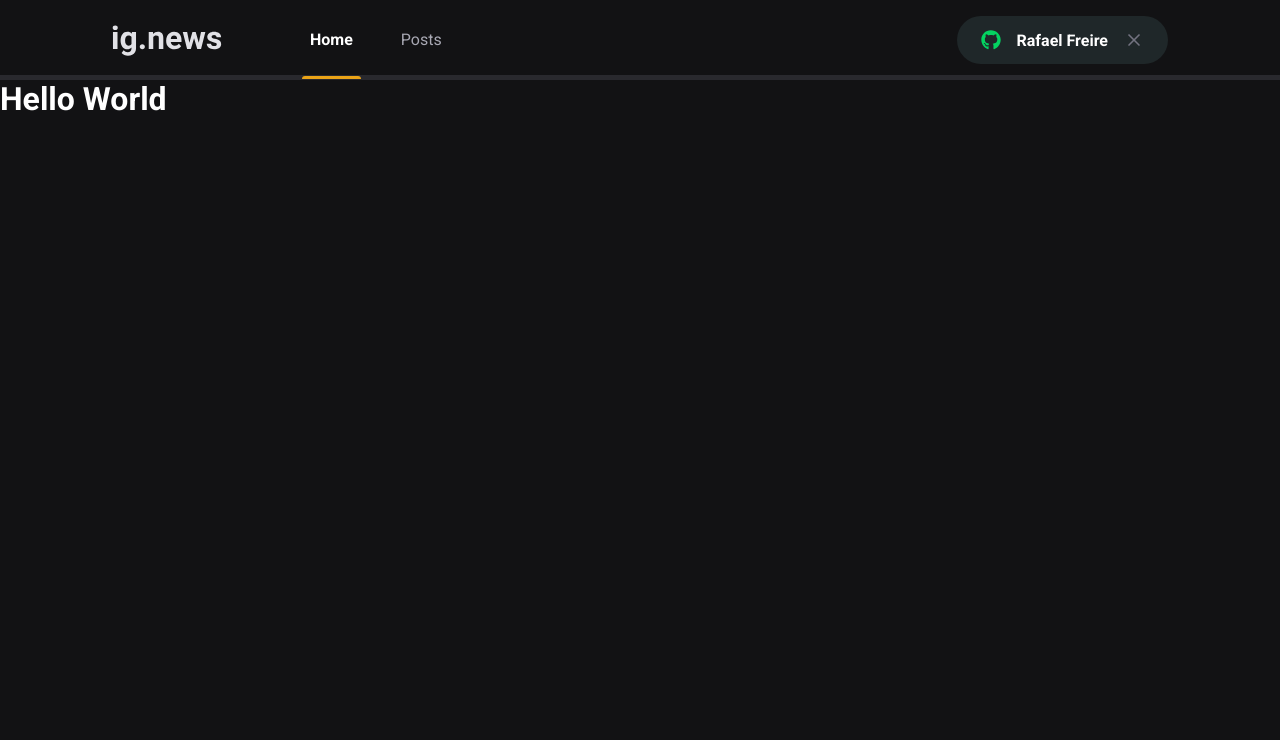
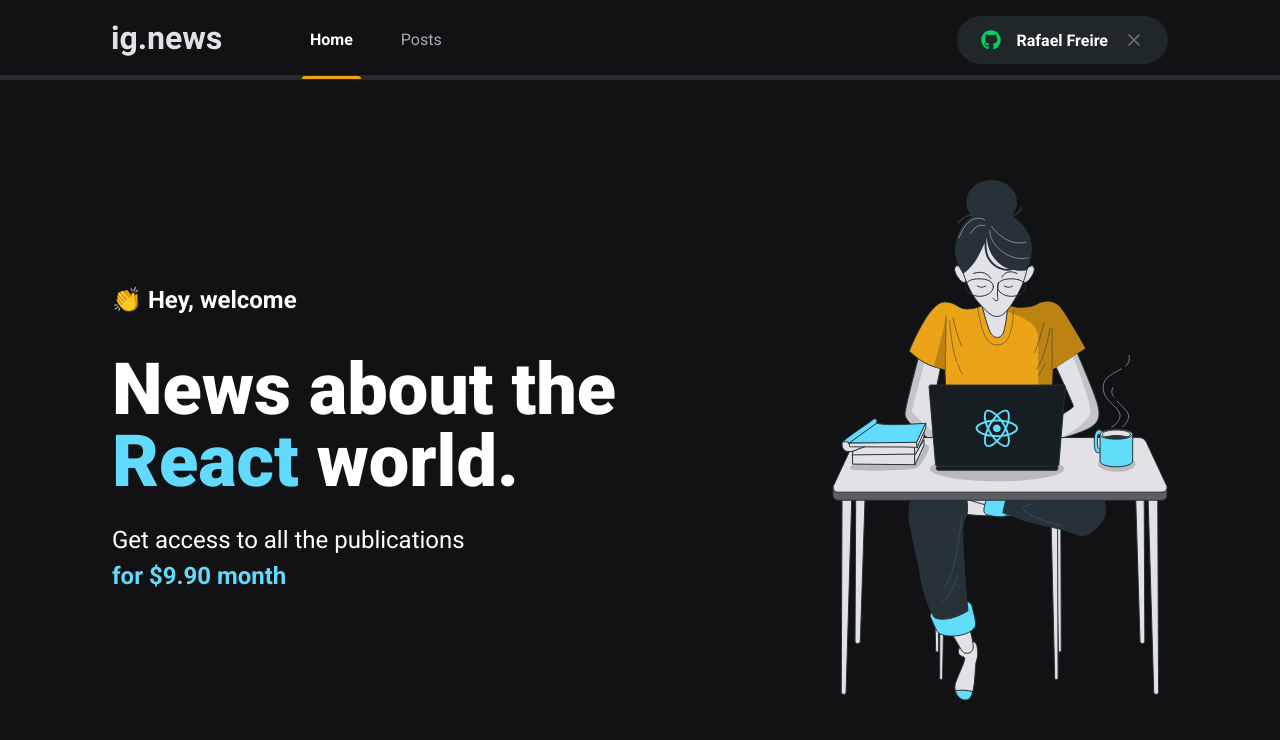
Before and after one commit to rafasfz/ig-news, a Next.js app: page / in a window 1280 px wide. Shown: the top 740 px of the page. Built offline with nearby package versions, Linux system fonts and the light colour scheme.

Commit message:
feat: styled home page

```diff
--- /dev/null
+++ b/src/pages/home.module.scss
@@ -0,0 +1,41 @@
+.contentContainer {
+  max-width: 1120px;
+  margin: 0 auto;
+  padding: 0 2rem;
+  height: calc(100vh - 5rem);
+
+  display: flex;
+  align-items: center;
+  justify-content: space-between;
+}
+
+.hero {
+  max-width: 600px;
+
+  > span {
+    font-size: 1.5rem;
+    font-weight: bold;
+  }
+
+  h1 {
+    font-size: 4.5rem;
+    line-height: 4.5rem;
+    font-weight: 900;
+    margin-top: 2.5rem;
+
+    span {
+      color: var(--cyan-500);
+    }
+  }
+
+  p {
+    font-size: 1.5rem;
+    line-height: 2.25rem;
+    margin-top: 1.5rem;
+
+    span {
+      color: var(--cyan-500);
+      font-weight: bold;
+    }
+  }
+}
--- a/src/pages/index.tsx
+++ b/src/pages/index.tsx
@@ -1,13 +1,24 @@
 import Head from 'next/head';
+
+import styles from './home.module.scss';
 
 export default function Home() {
   return (
     <>
   <Head>
-    <title>ig.news</title>
+    <title>Home | ig.news</title>
   </Head>
-  <h1>
-    Hello World
-  </h1>
+  <main className={styles.contentContainer}>
+    <section className={styles.hero}>
+      <span>👏 Hey, welcome</span>
+      <h1>News about the <span>React</span> world.</h1>
+      <p>
+        Get access to all the publications <br />
+        <span>for $9.90 month</span>
+      </p>
+    </section>
+
+    <img src="/images/avatar.svg" alt="Girl coding" />
+  </main>
   </>)
 }
```
